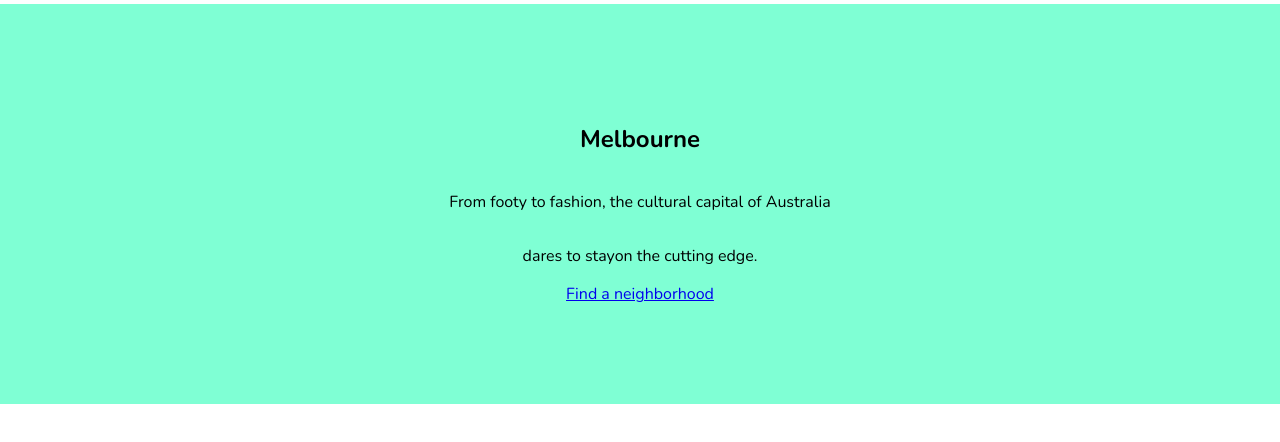
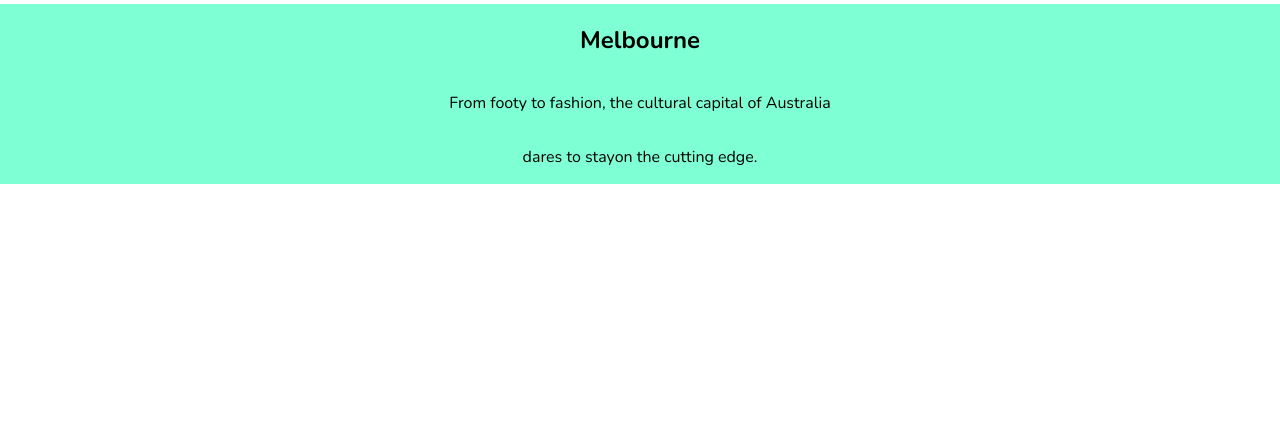
Before and after one commit to TraineeNash/Responsive-Layout, a plain HTML site: page index.html in a window 1280 px wide. Shown: the part 80-522 px from the top of the page. Drawn offline with nearby package versions, Linux system fonts and the light colour scheme.

Commit message:
Identify Banner Problem
Problem in html <a></a> and in css the height of banner due in px will try to resolve

```diff
--- a/css/main.css
+++ b/css/main.css
@@ -40,7 +40,7 @@ header a:last-child{
 }
 #main{
     width: 100%;
-    height: 400px;
+    /* height: 400px; */
     background-color: aquamarine;
     /* background-image: url('/img/banner.jpg');
     background-repeat: no-repeat;
--- a/index.html
+++ b/index.html
@@ -41,7 +41,7 @@
       <h2>Melbourne</h2>
       <p>From footy to fashion, the cultural capital of Australia</p>
       <p>dares to stayon the cutting edge.</p>
-      <a href="#">Find a neighborhood</a>
+      <!-- <a href="#">Find a neighborhood</a> -->
     </div>
   </div>
 
```
